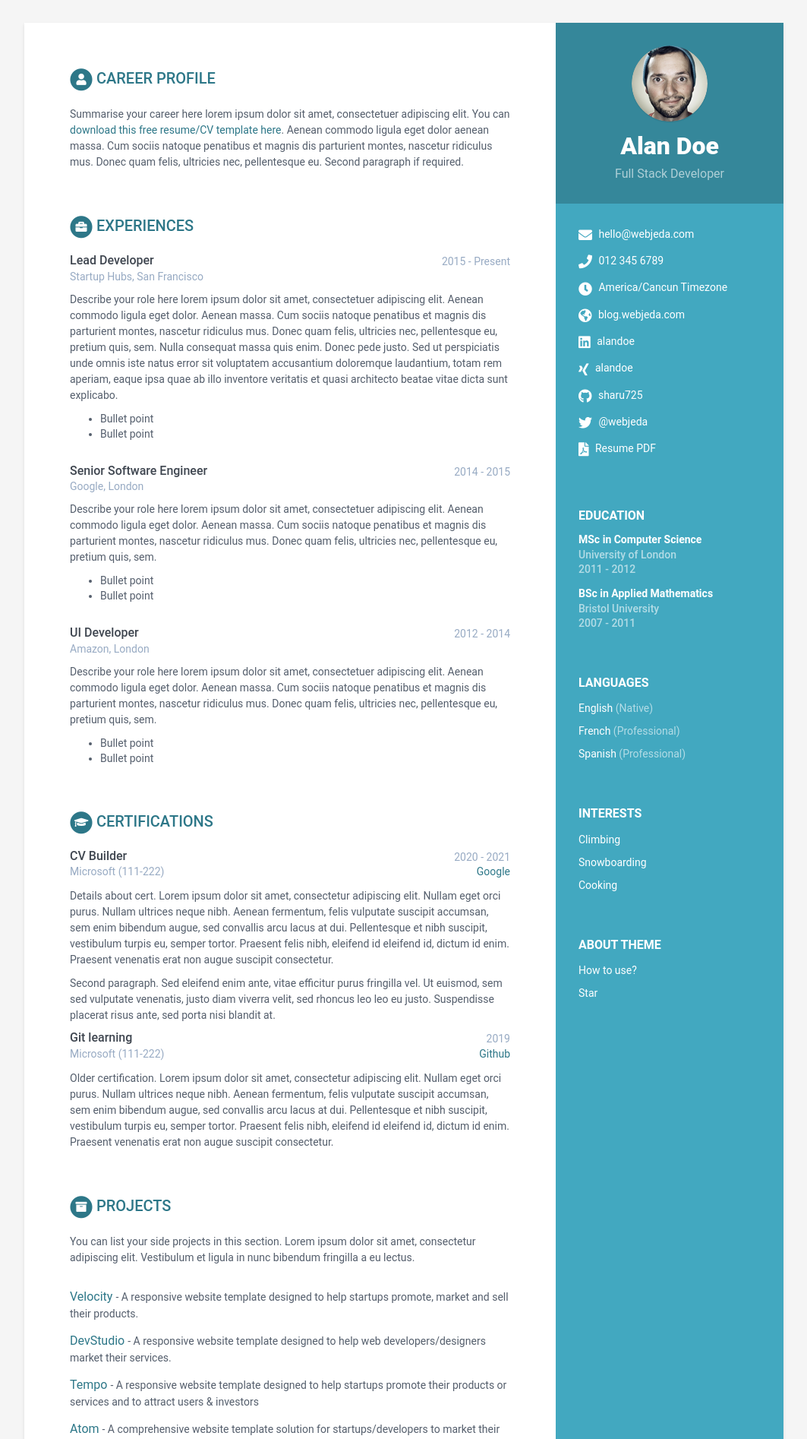
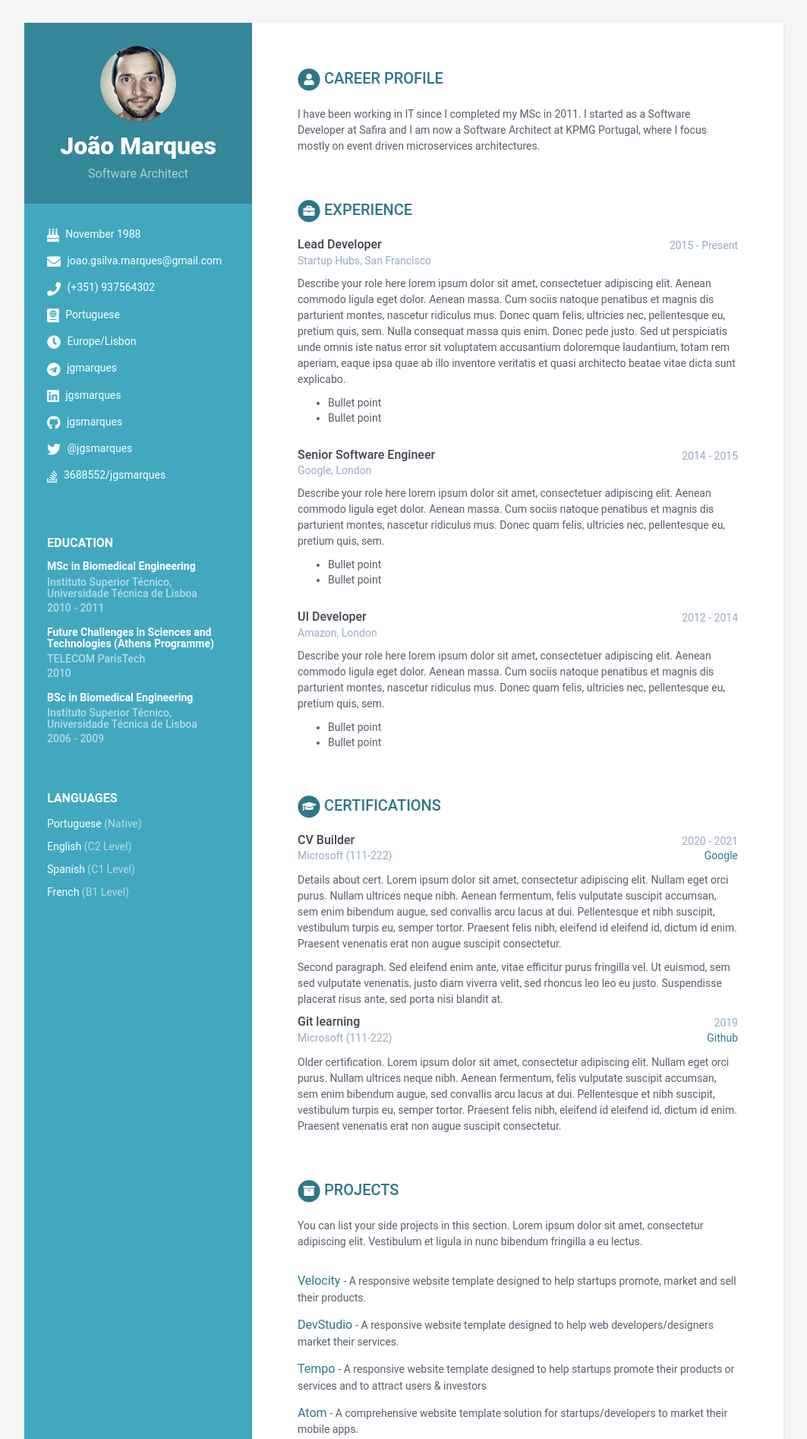
Before and after one commit to jgsmarques/jgsmarques.github.io, a Jekyll site: the page built from index.html, in a window 1280 px wide. Shown: the top 1894 px of the page at 76% size, without its empty margins (108-1171 px from the left). Built offline with Jekyll 4.4.1, drawn with Linux system fonts in a browser that asks for light colours; some of the changed text lies outside the part shown.

Commit message:
chore: remove FUNDING.yml file as it is no longer needed feat: update personal information in _config.yml and _data/data.yml to reflect new details style: modify contact.html to include birthdate and citizenship in the contact section and improve formatting

```diff
--- a/_config.yml
+++ b/_config.yml
@@ -1,8 +1,8 @@
 #Update all the sections by editing the data.yml file inside _data folder.
 
 # Site Settings
-title: My Resume
-url: 'http://webjeda.com'
+title: João Marques CV
+#url: 'http://webjeda.com'
 
 #change it according to your repository name
 # disabling since we are using a custom domain
--- a/_data/data.yml
+++ b/_data/data.yml
@@ -1,134 +1,121 @@
 #
 # Be aware that even a small syntax error here can lead to failures in output.
 #
+sidebar:
+  position: left # position of the sidebar : left or right
+  about: FALSE # set to False or comment line if you want to remove the "how to use?" in the sidebar
+  education: True # set to False if you want education in main section instead of in sidebar
 
-sidebar:
-    position: right # position of the sidebar : left or right
-    about: True # set to False or comment line if you want to remove the "how to use?" in the sidebar
-    education: True # set to False if you want education in main section instead of in sidebar
+  # Profile information
+  name: João Marques
+  tagline: Software Architect
+  avatar: profile.png  #place a 100x100 picture inside /assets/images/ folder and provide the name of the file below
 
-    # Profile information
-    name: Alan Doe
-    tagline: Full Stack Developer
-    avatar: profile.png  #place a 100x100 picture inside /assets/images/ folder and provide the name of the file below
+  # Sidebar links
+  birthdate: November 1988
+  email: joao.gsilva.marques@gmail.com
+  phone: (+351) 937564302
+  timezone: Europe/Lisbon
+  citizenship: Portuguese
+  # website: blog.webjeda.com #do not add http://
+  linkedin: jgsmarques
+  # xing: alandoe
+  github: jgsmarques
+  telegram: jgmarques
+  # gitlab:
+  # bitbucket:
+  twitter: '@jgsmarques'
+  stack-overflow: '3688552/jgsmarques' # Number/Username, e.g. 123456/alandoe
+  # codewars:
+  # goodreads: # Number-Username, e.g. 123456-alandoe
+  # pdf: http://www.africau.edu/images/default/sample.pdf
 
-    # Sidebar links
-    email: hello@webjeda.com
-    phone: 012 345 6789
-    timezone: America/Cancun Timezone
-    citizenship:
-    website: blog.webjeda.com #do not add http://
-    linkedin: alandoe
-    xing: alandoe
-    github: sharu725
-    telegram: # add your nickname without '@' sign
-    gitlab:
-    bitbucket:
-    twitter: '@webjeda'
-    stack-overflow: # Number/Username, e.g. 123456/alandoe
-    codewars:
-    goodreads: # Number-Username, e.g. 123456-alandoe
-    pdf: http://www.africau.edu/images/default/sample.pdf
+  languages:
+    title: Languages
+    info:
+      - idiom: Portuguese
+        level: Native
+      - idiom: English
+        level: C2 Level
+      - idiom: Spanish
+        level: C1 Level
+      - idiom: French
+        level: B1 Level
 
-    languages:
-      title: Languages
-      info:
-        - idiom: English
-          level: Native
+  #interests:
+  #  title: Interests
+  #  info:
+  #    - item: Climbing
+  #      link:
 
-        - idiom: French
-          level: Professional
+  #    - item: Snowboarding
+  #      link:
 
-        - idiom: Spanish
-          level: Professional
-
-    interests:
-      title: Interests
-      info:
-        - item: Climbing
-          link:
-
-        - item: Snowboarding
-          link:
-
-        - item: Cooking
-          link:
+  #    - item: Cooking
+  #      link:
 
 career-profile:
-    title: Career Profile
-    summary: |
-      Summarise your career here lorem ipsum dolor sit amet, consectetuer
-      adipiscing elit. You can [download this free resume/CV template here]().
-      Aenean commodo ligula eget dolor aenean massa. Cum sociis natoque
-      penatibus et magnis dis parturient montes, nascetur ridiculus mus.
-      Donec quam felis, ultricies nec, pellentesque eu.
-      Second paragraph if required.
+  title: Career Profile
+  summary: |
+    I have been working in IT since I completed my MSc in 2011. I started
+    as a Software Developer at Safira and I am now a Software Architect
+    at KPMG Portugal, where I focus mostly on event driven
+    microservices architectures.
+
 education:
-    title: Education
-    info:
-      - degree: MSc in Computer Science
-        university: University of London
-        time: 2011 - 2012
-        details: |
-          Describe your study here lorem ipsum dolor sit amet, consectetuer
-          adipiscing elit. Aenean commodo ligula eget dolor. Aenean massa. Cum
-          sociis natoque penatibus et magnis dis parturient montes, nascetur
-          ridiculus mus. Donec quam felis, ultricies nec, pellentesque eu,
-          pretium quis, sem.
-            - Bullet point
-            - Bullet point
-      - degree: BSc in Applied Mathematics
-        university: Bristol University
-        time: 2007 - 2011
-        details: |
-          Describe your study here lorem ipsum dolor sit amet, consectetuer
-          adipiscing elit. Aenean commodo ligula eget dolor. Aenean massa. Cum
-          sociis natoque penatibus et magnis dis parturient montes, nascetur
-          ridiculus mus. Donec quam felis, ultricies nec, pellentesque eu,
-          pretium quis, sem.
-            - Bullet point
-            - Bullet point
+  title: Education
+  info:
+    - degree: MSc in Biomedical Engineering
+      university: Instituto Superior Técnico, Universidade Técnica de Lisboa
+      time: 2010 - 2011
+    - degree: Future Challenges in Sciences and Technologies (Athens Programme)
+      university: TELECOM ParisTech
+      time: 2010
+    - degree: BSc in Biomedical Engineering
+      university: Instituto Superior Técnico, Universidade Técnica de Lisboa
+      time: 2006 - 2009
+
 
 experiences:
-    title: Experiences
-    info:
-      - role: Lead Developer
-        time: 2015 - Present
-        company: Startup Hubs, San Francisco
-        details: |
-          Describe your role here lorem ipsum dolor sit amet, consectetuer
-          adipiscing elit. Aenean commodo ligula eget dolor. Aenean massa.
-          Cum sociis natoque penatibus et magnis dis parturient montes,
-          nascetur ridiculus mus. Donec quam felis, ultricies nec,
-          pellentesque eu, pretium quis, sem. Nulla consequat massa quis
-          enim. Donec pede justo. Sed ut perspiciatis unde omnis iste natus
-          error sit voluptatem accusantium doloremque laudantium, totam rem
-          aperiam, eaque ipsa quae ab illo inventore veritatis et quasi
-          architecto beatae vitae dicta sunt explicabo.
-            - Bullet point
-            - Bullet point
-      - role: Senior Software Engineer
-        time: 2014 - 2015
-        company: Google, London
-        details: |
-          Describe your role here lorem ipsum dolor sit amet, consectetuer
-          adipiscing elit. Aenean commodo ligula eget dolor. Aenean massa.
-          Cum sociis natoque penatibus et magnis dis parturient montes,
-          nascetur ridiculus mus. Donec quam felis, ultricies nec,
-          pellentesque eu, pretium quis, sem.
-            - Bullet point
-            - Bullet point
-      - role: UI Developer
-        time: 2012 - 2014
-        company: Amazon, London
-        details: |
-          Describe your role here lorem ipsum dolor sit amet, consectetuer
-          adipiscing elit. Aenean commodo ligula eget dolor. Aenean massa.
-          Cum sociis natoque penatibus et magnis dis parturient montes,
-          nascetur ridiculus mus. Donec quam felis, ultricies nec,
-          pellentesque eu, pretium quis, sem.
-            - Bullet point
-            - Bullet point
+  title: Experience
+  info:
+    - role: Lead Developer
+      time: 2015 - Present
+      company: Startup Hubs, San Francisco
+      details: |
+        Describe your role here lorem ipsum dolor sit amet, consectetuer
+        adipiscing elit. Aenean commodo ligula eget dolor. Aenean massa.
+        Cum sociis natoque penatibus et magnis dis parturient montes,
+        nascetur ridiculus mus. Donec quam felis, ultricies nec,
+        pellentesque eu, pretium quis, sem. Nulla consequat massa quis
+        enim. Donec pede justo. Sed ut perspiciatis unde omnis iste natus
+        error sit voluptatem accusantium doloremque laudantium, totam rem
+        aperiam, eaque ipsa quae ab illo inventore veritatis et quasi
+        architecto beatae vitae dicta sunt explicabo.
+          - Bullet point
+          - Bullet point
+    - role: Senior Software Engineer
+      time: 2014 - 2015
+      company: Google, London
+      details: |
+        Describe your role here lorem ipsum dolor sit amet, consectetuer
+        adipiscing elit. Aenean commodo ligula eget dolor. Aenean massa.
+        Cum sociis natoque penatibus et magnis dis parturient montes,
+        nascetur ridiculus mus. Donec quam felis, ultricies nec,
+        pellentesque eu, pretium quis, sem.
+          - Bullet point
+          - Bullet point
+    - role: UI Developer
+      time: 2012 - 2014
+      company: Amazon, London
+      details: |
+        Describe your role here lorem ipsum dolor sit amet, consectetuer
+        adipiscing elit. Aenean commodo ligula eget dolor. Aenean massa.
+        Cum sociis natoque penatibus et magnis dis parturient montes,
+        nascetur ridiculus mus. Donec quam felis, ultricies nec,
+        pellentesque eu, pretium quis, sem.
+          - Bullet point
+          - Bullet point
 
 certifications:
       title: Certifications
@@ -172,72 +159,67 @@ certifications:
             Praesent venenatis erat non augue suscipit consectetur.
 
 projects:
-    title: Projects
-    intro: >
-      You can list your side projects in this
-      section. Lorem ipsum dolor sit amet, consectetur adipiscing elit.
-      Vestibulum et ligula in nunc bibendum fringilla a eu lectus.
-    assignments:
-      - title: Velocity
-        link: "#hook"
-        tagline: "A responsive website template designed to help startups promote, market and sell their products."
+  title: Projects
+  intro: >
+    You can list your side projects in this
+    section. Lorem ipsum dolor sit amet, consectetur adipiscing elit.
+    Vestibulum et ligula in nunc bibendum fringilla a eu lectus.
+  assignments:
+    - title: Velocity
+      link: "#hook"
+      tagline: "A responsive website template designed to help startups promote, market and sell their products."
 
-      - title: DevStudio
-        link: "#"
-        tagline: "A responsive website template designed to help web developers/designers market their services."
+    - title: DevStudio
+      link: "#"
+      tagline: "A responsive website template designed to help web developers/designers market their services."
 
-      - title: Tempo
-        link: "#"
-        tagline: "A responsive website template designed to help startups promote their products or services and to attract users &amp; investors"
+    - title: Tempo
+      link: "#"
+      tagline: "A responsive website template designed to help startups promote their products or services and to attract users &amp; investors"
 
-      - title: Atom
-        link: "#"
-        tagline: "A comprehensive website template solution for startups/developers to market their mobile apps."
+    - title: Atom
+      link: "#"
+      tagline: "A comprehensive website template solution for startups/developers to market their mobile apps."
 
-      - title: Delta
-        link: "#"
-        tagline: "A responsive Bootstrap one page theme designed to help app developers promote their mobile apps"
+    - title: Delta
+      link: "#"
+      tagline: "A responsive Bootstrap one page theme designed to help app developers promote their mobile apps"
 
-oss:
-    title: OSS Contributions
-    intro: >
-      You can list your open source software contributions in this
-      section. Lorem ipsum dolor sit amet, consectetur adipiscing elit.
-      Vestibulum et ligula in nunc bibendum fringilla a eu lectus.
-    contributions:
-      - title: Tempo
-        link: "#"
-        tagline: "A responsive website template designed to help startups promote their products or services and to attract users &amp; investors"
-
-      - title: Atom
-        link: "#"
-        tagline: "A comprehensive website template solution for startups/developers to market their mobile apps."
-
-      - title: Delta
-        link: "#"
-        tagline: "A responsive Bootstrap one page theme designed to help app developers promote their mobile apps"
+#oss:
+#  title: OSS Contributions
+#  intro: >
+#    You can list your open source software contributions in this
+#    section. Lorem ipsum dolor sit amet, consectetur adipiscing elit.
+#    Vestibulum et ligula in nunc bibendum fringilla a eu lectus.
+#  contributions:
+#    - title: Tempo
+#      link: "#"
+#      tagline: "A responsive website template designed to help startups promote their products or services and to attract users &amp; investors"
+#
+#    - title: Atom
+#      link: "#"
+#      tagline: "A comprehensive website template solution for startups/developers to market their mobile apps."
+#
+#    - title: Delta
+#      link: "#"
+#      tagline: "A responsive Bootstrap one page theme designed to help app developers promote their mobile apps"
 
 publications:
-    title: Publications
-    intro: |
-      You can list your publications in this section. Lorem ipsum dolor sit
-      amet, consectetur adipiscing elit. Vestibulum et ligula in nunc
-      bibendum fringilla a eu lectus.
-    papers:
-      - title: The Art of Computer Programming
-        link: "#"
-        authors: Donald E. Knuth
-        conference: Addison-Wesley, 1968
+  title: Publications
+  #intro: |
+  #  You can list your publications in this section. Lorem ipsum dolor sit
+  #  amet, consectetur adipiscing elit. Vestibulum et ligula in nunc
+  #  bibendum fringilla a eu lectus.
+  papers:
+    - title: Simulação dinâmica da infecção por VIH-1, com incorporação de fármacos, adesão, e resistência à terapêutica
+      #link: "#"
+      authors: João Marques, Susana Vinga, João Miranda Lemos, Emília Valadas, Ana Filipa Sutre
+      conference: 12th National Meeting on Infectology Update, Porto, Portugal, 2011
 
-      - title: "Genetic Programming III: Darwinian Invention &amp; Problem Solving"
-        link: "#"
-        authors: Koza, J.R., Andre, D., Bennett, F.H., Keane, M.A.
-        conference: "Morgan Kaufmann Publishers Inc., San Francisco, CA, USA, 1st edn. (1999)"
-
-      - title: A syntax directed compiler for Algol 60
-        link: "#"
-        authors: Edgar T. Irons
-        conference: "Comm. ACM 4 (1961), 51–55"
+    - title: "Local Identifiability of a HIV-1 Infection Model using a Sensitivity Approach"
+      #link: "#"
+      authors: João Marques, Susana Vinga, João Miranda Lemos
+      conference: Eighth International Workshop on Computational Systems Biology, WCSB 2011, Zurich, Switzerland
 
 skills:
     title: Skills &amp; Proficiency
@@ -261,5 +243,5 @@ skills:
       - name: Sketch & Photoshop
         level: 60%
 
-footer: >
-    Designed with <i class="fas fa-heart"></i> by <a href="http://themes.3rdwavemedia.com" target="_blank" rel="nofollow">Xiaoying Riley</a>
+#footer: >
+#    Designed with <i class="fas fa-heart"></i> by <a href="http://themes.3rdwavemedia.com" target="_blank" rel="nofollow">Xiaoying Riley</a>
--- a/_includes/contact.html
+++ b/_includes/contact.html
@@ -1,101 +1,119 @@
 <div class="contact-container container-block">
   <ul class="list-unstyled contact-list">
-
-    {% if sidebar.email %}
-    <li class="email"><i class="fas fa-envelope"></i>
+    {% if sidebar.birthdate %}
+    <li class="birthdate">
+      <i class="fas fa-birthday-cake"></i>
+      <span">{{ sidebar.birthdate }}</span>
+    </li>
+    {% endif %} {% if sidebar.email %}
+    <li class="email">
+      <i class="fas fa-envelope"></i>
       <a href="mailto:{{ sidebar.email }}">{{ sidebar.email }}</a>
     </li>
-    {% endif %}
-
-    {% if sidebar.phone %}
-    <li class="phone"><i class="fas fa-phone"></i>
+    {% endif %} {% if sidebar.phone %}
+    <li class="phone">
+      <i class="fas fa-phone"></i>
       <a href="tel:{{ sidebar.phone }}">{{ sidebar.phone }}</a>
     </li>
-    {% endif %}
-
-    {% if sidebar.citizenship %}
-    <li class="phone"><i class="fas fa-passport"></i>
-      <a href="">{{ sidebar.citizenship }}</a>
+    {% endif %} {% if sidebar.citizenship %}
+    <li class="phone">
+      <i class="fas fa-passport"></i>
+      <span>{{ sidebar.citizenship }}</span>
     </li>
-    {% endif %}
-
-    {% if sidebar.timezone %}
-    <li class="timezone"><i class="fas fa-clock"></i>
-      <a href="">{{ sidebar.timezone }}</a>
+    {% endif %} {% if sidebar.timezone %}
+    <li class="timezone">
+      <i class="fas fa-clock"></i>
+      <span>{{ sidebar.timezone }}</span>
     </li>
-    {% endif %}
-
-    {% if sidebar.telegram %}
-    <li class="telegram"><i class="fab fa-telegram"></i>
-      <a href="https://t.me/{{ sidebar.telegram }}" target="_blank">{{ sidebar.telegram }}</a>
+    {% endif %} {% if sidebar.telegram %}
+    <li class="telegram">
+      <i class="fab fa-telegram"></i>
+      <a href="https://t.me/{{ sidebar.telegram }}" target="_blank"
+        >{{ sidebar.telegram }}</a
+      >
     </li>
-    {% endif %}
-
-    {% if sidebar.website %}
-    <li class="website"><i class="fas fa-globe-americas"></i>
-      <a href="http://{{ sidebar.website }}" target="_blank">{{ sidebar.website }}</a>
+    {% endif %} {% if sidebar.website %}
+    <li class="website">
+      <i class="fas fa-globe-americas"></i>
+      <a href="http://{{ sidebar.website }}" target="_blank"
+        >{{ sidebar.website }}</a
+      >
     </li>
-    {% endif %}
-
-    {% if sidebar.linkedin %}
-    <li class="linkedin"><i class="fab fa-linkedin"></i>
-      <a href="https://linkedin.com/in/{{ sidebar.linkedin }}" target="_blank">{{ sidebar.linkedin }}</a>
+    {% endif %} {% if sidebar.linkedin %}
+    <li class="linkedin">
+      <i class="fab fa-linkedin"></i>
+      <a href="https://linkedin.com/in/{{ sidebar.linkedin }}" target="_blank"
+        >{{ sidebar.linkedin }}</a
+      >
     </li>
-    {% endif %}
-
-    {% if sidebar.xing %}
-    <li class="xing"><i class="fab fa-xing"></i>
-      <a href="https://www.xing.com/profile/{{ sidebar.xing }}" target="_blank">{{ sidebar.xing }}</a>
+    {% endif %} {% if sidebar.xing %}
+    <li class="xing">
+      <i class="fab fa-xing"></i>
+      <a href="https://www.xing.com/profile/{{ sidebar.xing }}" target="_blank"
+        >{{ sidebar.xing }}</a
+      >
     </li>
-    {% endif %}
-
-    {% if sidebar.github %}
-    <li class="github"><i class="fab fa-github"></i>
-      <a href="http://github.com/{{ sidebar.github }}" target="_blank">{{ sidebar.github }}</a>
+    {% endif %} {% if sidebar.github %}
+    <li class="github">
+      <i class="fab fa-github"></i>
+      <a href="http://github.com/{{ sidebar.github }}" target="_blank"
+        >{{ sidebar.github }}</a
+      >
     </li>
-    {% endif %}
-
-    {% if sidebar.gitlab %}
-    <li class="gitlab"><i class="fab fa-gitlab"></i>
-      <a href="http://gitlab.com/{{ sidebar.gitlab }}" target="_blank">{{ sidebar.gitlab }}</a>
+    {% endif %} {% if sidebar.gitlab %}
+    <li class="gitlab">
+      <i class="fab fa-gitlab"></i>
+      <a href="http://gitlab.com/{{ sidebar.gitlab }}" target="_blank"
+        >{{ sidebar.gitlab }}</a
+      >
     </li>
-    {% endif %}
-
-    {% if sidebar.bitbucket %}
-    <li class="bitbucket"><i class="fab fa-bitbucket"></i>
-      <a href="http://bitbucket.com/{{ sidebar.bitbucket }}" target="_blank">{{ sidebar.bitbucket }}</a>
+    {% endif %} {% if sidebar.bitbucket %}
+    <li class="bitbucket">
+      <i class="fab fa-bitbucket"></i>
+      <a href="http://bitbucket.com/{{ sidebar.bitbucket }}" target="_blank"
+        >{{ sidebar.bitbucket }}</a
+      >
     </li>
-    {% endif %}
-
-    {% if sidebar.twitter %}
-    <li class="twitter"><i class="fab fa-twitter"></i>
-      <a href="https://twitter.com/{{ sidebar.twitter }}" target="_blank">{{ sidebar.twitter }}</a>
+    {% endif %} {% if sidebar.twitter %}
+    <li class="twitter">
+      <i class="fab fa-twitter"></i>
+      <a href="https://twitter.com/{{ sidebar.twitter }}" target="_blank"
+        >{{ sidebar.twitter }}</a
+      >
     </li>
-    {% endif %}
-
-    {% if sidebar.stack-overflow %}
-    <li class="stack-overflow"><i class="fab fa-stack-overflow"></i>
-      <a href="https://stackoverflow.com/users/{{ sidebar.stack-overflow }}" target="_blank">{{ sidebar.stack-overflow }}</a>
+    {% endif %} {% if sidebar.stack-overflow %}
+    <li class="stack-overflow">
+      <i class="fab fa-stack-overflow"></i>
+      <a
+        href="https://stackoverflow.com/users/{{ sidebar.stack-overflow }}"
+        target="_blank"
+        >{{ sidebar.stack-overflow }}</a
+      >
     </li>
-    {% endif %}
-
-    {% if sidebar.codewars %}
-    <li class="codewars"><i class="fas fa-code"></i>
-      <a href="https://www.codewars.com/users/{{ sidebar.codewars }}/completed_solutions" target="_blank">{{ sidebar.codewars }}</a>
+    {% endif %} {% if sidebar.codewars %}
+    <li class="codewars">
+      <i class="fas fa-code"></i>
+      <a
+        href="https://www.codewars.com/users/{{ sidebar.codewars }}/completed_solutions"
+        target="_blank"
+        >{{ sidebar.codewars }}</a
+      >
     </li>
-    {% endif %}
-
-    {% if sidebar.goodreads %}
-    <li class="goodreads-g"><i class="fab fa-goodreads-g"></i>
-      <a href="https://www.goodreads.com/user/show/{{ sidebar.goodreads }}" target="_blank">{{ sidebar.goodreads }}</a>
+    {% endif %} {% if sidebar.goodreads %}
+    <li class="goodreads-g">
+      <i class="fab fa-goodreads-g"></i>
+      <a
+        href="https://www.goodreads.com/user/show/{{ sidebar.goodreads }}"
+        target="_blank"
+        >{{ sidebar.goodreads }}</a
+      >
     </li>
-    {% endif %}
-
-    {% if sidebar.pdf %}
-    <li class="pdf"><i class="fas fa-file-pdf"></i>
+    {% endif %} {% if sidebar.pdf %}
+    <li class="pdf">
+      <i class="fas fa-file-pdf"></i>
       <a href="{{ sidebar.pdf }}" target="_blank">Resume PDF</a>
     </li>
     {% endif %}
-
   </ul>
-</div><!--//contact-container-->
+</div>
+<!--//contact-container-->
```
Also changed, not shown: .github/FUNDING.yml (deleted), Gemfile.lock.
